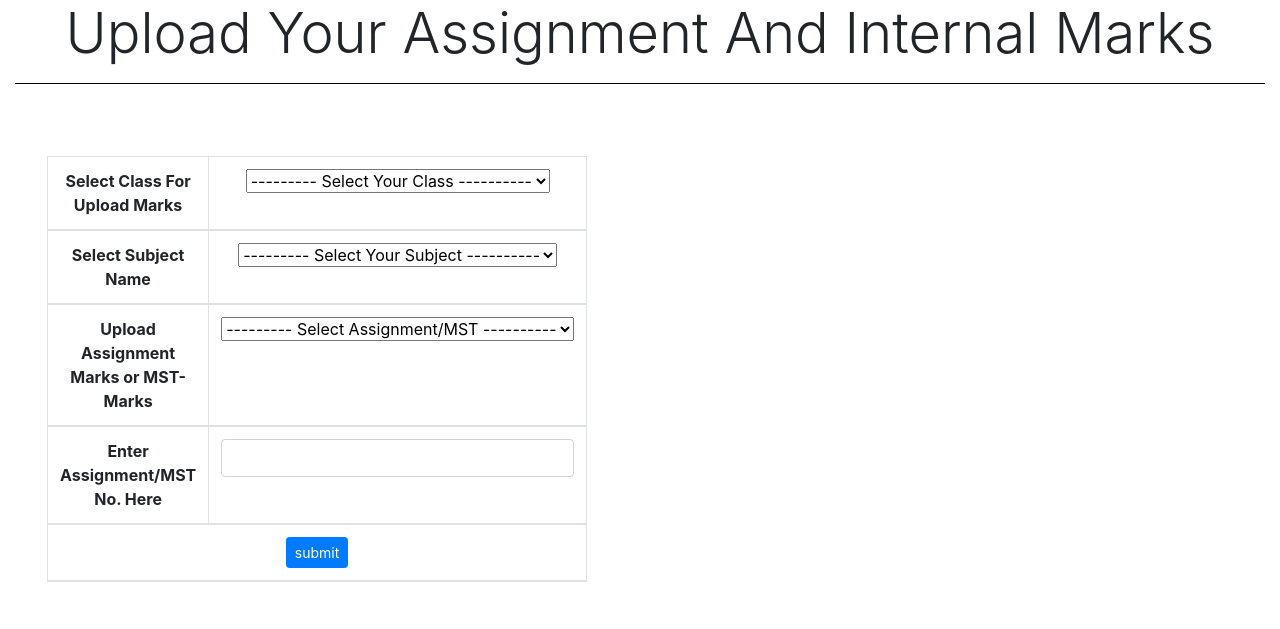
After one commit to Harpal2000/College-ERP-Portal-In-PHP, a PHP site: page /Teacher/stu_internal_mark.php in a window 1280 px wide. The commit adds this page. Shown: the top 629 px of the page. Run offline with PHP 8.4, Linux system fonts and the light colour scheme; data that the repository does not hold is empty; some libraries are stand-ins or nearby versions.

Commit message:
Upload Internal Marks by teacher page ready

```diff
--- a/Student/pay_fee.php
+++ b/Student/pay_fee.php
@@ -192,7 +192,8 @@ if (!isset($_SESSION['LoginStudent'])) {
                                         if ($data2['status'] == 'Pending') {
                                             ?>
                                             <form method="POST">
-                                                <input type="text" name="RollNO" id=rollNO value="<?php echo $data2['roll_no'] ?>">
+                                                <input type="hidden" name="RollNO" id=rollNO
+                                                    value="<?php echo $data2['roll_no'] ?>">
                                                 <button id="pay-now-button" class="btn btn-primary btn-sm">Pay Now</button>
                                             </form>
                                             <?php
--- /dev/null
+++ b/Teacher/stu_internal_mark.php
@@ -0,0 +1,247 @@
+<?php
+
+require '../connection.php';
+
+session_start();
+
+if (isset($_GET['t_name'])) {
+    $teacherName = $_GET['t_name'];
+    echo 'Teacher Name: ' . $teacherName;
+}
+
+?>
+
+<!DOCTYPE html>
+<html lang="en">
+
+<head>
+    <title>Upload Internal Assessment Record</title>
+    <link rel="stylesheet" href="https://cdn.jsdelivr.net/npm/bootstrap@4.0.0/dist/css/bootstrap.min.css"
+        integrity="sha384-Gn5384xqQ1aoWXA+058RXPxPg6fy4IWvTNh0E263XmFcJlSAwiGgFAW/dAiS6JXm" crossorigin="anonymous">
+    <link rel="stylesheet" href="https://cdn.jsdelivr.net/npm/bootstrap-icons@1.10.3/font/bootstrap-icons.css">
+    <style>
+        #SelectClassTable {
+            width: 90%;
+        }
+
+        #left-side-cont {
+            padding: 2rem;
+        }
+
+        #right-side-cont {
+            padding: 2rem;
+        }
+    </style>
+</head>
+
+<body>
+
+    <?php
+    $Query = "SELECT DISTINCT class FROM timetable WHERE faculty_name = '$teacherName'";
+    $QueryResult = mysqli_query($connection, $Query);
+    ?>
+
+    <div class="container-fluid">
+        <center>
+            <h1 class="display-4">Upload Your Assignment And Internal Marks</h1>
+            <hr color="black">
+        </center>
+    </div>
+    <div class="container-fluid">
+        <div class="row">
+            <div class="col-md-6">
+                <div id="left-side-cont">
+                    <form method="post" action="">
+                        <table border='1' id="SelectClassTable" cellpadding='6'
+                            class="table table-condensed table-bordered table-hover mt-4">
+                            <thead>
+                                <tr align="center">
+                                    <th align="center">
+                                        Select Class For Upload Marks
+                                    </th>
+                                    <td>
+                                        <select class="form-select form-select-lg" aria-label=".form-select-lg example"
+                                            name="select">
+                                            <option selected disabled>--------- Select Your Class ----------</option>
+                                            <?php
+                                            if (mysqli_num_rows($QueryResult) > 0) {
+                                                while ($data = mysqli_fetch_assoc($QueryResult)) {
+                                                    ?>
+                                                    <option value="<?php echo $data['class']; ?>">
+                                                        <?php echo $data['class']; ?>
+                                                    </option>
+                                                    <?php
+                                                }
+                                            }
+                                            ?>
+                                        </select>
+                                    </td>
+                                </tr>
+                                <tr align="center">
+                                    <th>
+                                        Select Subject Name
+                                    </th>
+                                    <td>
+                                        <select class="form-select form-select-lg" aria-label=".form-select-lg example"
+                                            name="select2">
+                                            <option selected disabled>--------- Select Your Subject ----------</option>
+                                            <?php
+                                            $Query = "SELECT DISTINCT subject_name FROM timetable WHERE faculty_name = '$teacherName'";
+                                            $QueryResult = mysqli_query($connection, $Query);
+                                            if (mysqli_num_rows($QueryResult) > 0) {
+                                                while ($data = mysqli_fetch_assoc($QueryResult)) {
+                                                    ?>
+                                                    <option value="<?php echo $data['subject_name']; ?>">
+                                                        <?php echo $data['subject_name']; ?>
+                                                    </option>
+                                                    <?php
+                                                }
+                                            }
+                                            ?>
+                                        </select>
+                                    </td>
+                                </tr>
+                                <tr align="center">
+                                    <th>
+                                        Upload Assignment Marks or MST-Marks
+                                    </th>
+                                    <td>
+                                        <select class="form-select form-select-lg" aria-label=".form-select-lg example"
+                                            name="select3">
+                                            <option selected disabled>--------- Select Assignment/MST ----------
+                                            </option>
+                                            <option value="Assignment Marks">Assignment Marks</option>
+                                            <option value="MST Marks">MST Marks</option>
+                                        </select>
+                                    </td>
+                                </tr>
+                                <tr align="center">
+                                    <th>
+                                        Enter Assignment/MST No. Here
+                                    </th>
+                                    <td>
+                                        <div class="input-group mb-3">
+                                            <input type="text" class="form-control" name="assMst">
+                                        </div>
+                                    </td>
+                                </tr>
+                                <tr align="center">
+                                    <td colspan="2">
+                                        <input type="submit" id="class_btn" name="class_btn"
+                                            class="btn btn-primary btn-sm" value="submit">
+                                    </td>
+                                </tr>
+                                <thead>
+                        </table>
+                    </form>
+                </div>
+            </div>
+            <div class="col-md-6">
+
+                <?php
+                if ($_SERVER['REQUEST_METHOD'] == 'POST' && isset($_POST['class_btn'])) {
+                    $selected_sub = $_POST['select2'];
+                    $selected_assMst = $_POST['select3'];
+                    $selected_assMstNo = $_POST['assMst'];
+                    //echo "$selected_assMst";
+                    if (!empty($_POST['select'])) {
+                        $selected_class = $_POST['select'];
+                        // echo "$selected_class";
+                        $sql = "SELECT * FROM student_record WHERE class = '$selected_class'";
+                        $result = mysqli_query($connection, $sql);
+                        ?>
+                        <div id="left-side-cont">
+                            <form method="POST">
+                                <table class="table table-condensed table-bordered table-hover mt-4" id="SelectClassTable">
+                                    <tr>
+                                        <th>ID</th>
+                                        <th>Name</th>
+                                        <th>Class</th>
+                                        <th>Roll No</th>
+                                        <th>Enter Marks</th>
+                                    </tr>
+                                    <?php
+                                    while ($row = mysqli_fetch_assoc($result)) {
+                                        ?>
+
+                                        <tr>
+                                            <td>
+                                                <?php echo $row['id'] ?>
+                                            </td>
+                                            <td>
+                                                <?php echo $row['s_name'] ?>
+                                            </td>
+                                            <td>
+                                                <?php echo $row['class'] ?>
+                                            </td>
+                                            <td>
+                                                <?php echo $row['roll_no'] ?>
+                                            </td>
+                                            <td>
+                                                <div class="input-group mb-3">
+                                                    <input type="hidden" name="name[]" value="<?php echo $row['s_name'] ?>">
+                                                    <input type="hidden" name="roll_no[]" value="<?php echo $row['roll_no'] ?>">
+                                                    <input type="hidden" name="subject" value="<?php echo $selected_sub ?>">
+                                                    <input type="hidden" name="assMst" value="<?php echo $selected_assMst ?>">
+                                                    <input type="hidden" name="assMstNo" value="<?php echo $selected_assMstNo ?>">
+                                                    <input type="hidden" name="class" value="<?php echo $selected_class ?>">
+                                                    <input type="hidden" name="student_id[]" value="<?php echo $row['id'] ?>">
+                                                    <input type="text" class="form-control" name="marks[]" value="">
+                                                </div>
+                                            </td>
+                                        </tr>
+                                        <?php
+                                    }
+                    }
+                    ?>
+                                <tr align="center">
+                                    <td colspan="5">
+                                        <input type="submit" name="marks_btn" class="btn btn-primary btn-sm"
+                                            value="Upload Marks">
+
+                                    </td>
+                                </tr>
+                            <?php } ?>
+                        </table>
+                    </form>
+                </div>
+            </div>
+        </div>
+    </div>
+
+    <?php
+    if ($_SERVER['REQUEST_METHOD'] == 'POST' && isset($_POST['marks_btn'])) {
+        $marks = $_POST['marks'];
+        $student_ids = $_POST['student_id'];
+        $names = $_POST['name'];
+        $rollNos = $_POST['roll_no'];
+        $selected_sub = $_POST['subject'];
+        $selected_class = $_POST['class'];
+        $selected_assMst = $_POST['assMst'];
+        $selected_assMstNo = $_POST['assMstNo'];
+
+        for ($i = 0; $i < count($marks); $i++) {
+            $id = $student_ids[$i];
+            $mark = $marks[$i];
+            $name = $names[$i];
+            $rollNo = $rollNos[$i];
+            // echo "Mark for student with ID $id: $name: $mark:$rollNo <br>";
+            $sql = "INSERT INTO internal_marks (`stu_id`, `stu_name`, `stu_rollNo`, `stu_class`,`subject`,`ass_or_mst`,`assMstNo`,`stu_marks`) VALUES ('$id', '$name', '$rollNo', '$selected_class', '$selected_sub','$selected_assMst', '$selected_assMstNo','$mark')";
+            mysqli_query($connection, $sql);
+        }
+        echo "<script>alert('Marks uploaded successfully');</script>";
+    }
+    ?>
+
+
+    <script src="https://code.jquery.com/jquery-3.5.1.js"></script>
+    <script src="https://cdn.jsdelivr.net/npm/popper.js@1.12.9/dist/umd/popper.min.js"
+        integrity="sha384-ApNbgh9B+Y1QKtv3Rn7W3mgPxhU9K/ScQsAP7hUibX39j7fakFPskvXusvfa0b4Q"
+        crossorigin="anonymous"></script>
+    <script src="https://cdn.jsdelivr.net/npm/bootstrap@4.0.0/dist/js/bootstrap.min.js"
+        integrity="sha384-JZR6Spejh4U02d8jOt6vLEHfe/JQGiRRSQQxSfFWpi1MquVdAyjUar5+76PVCmYl"
+        crossorigin="anonymous"></script>
+
+</body>
+
+</html>
--- a/Teacher/student_att.php
+++ b/Teacher/student_att.php
@@ -1,5 +1,6 @@
 <?php
 require '../connection.php';
+
 session_start();
 if ($_SERVER['REQUEST_METHOD'] == 'POST' && isset($_POST['s-att'])) {
     if (!empty($_POST['radio'])) {
```
Also changed, not shown: Teacher/teacher-index.php (+13 -10 lines).
